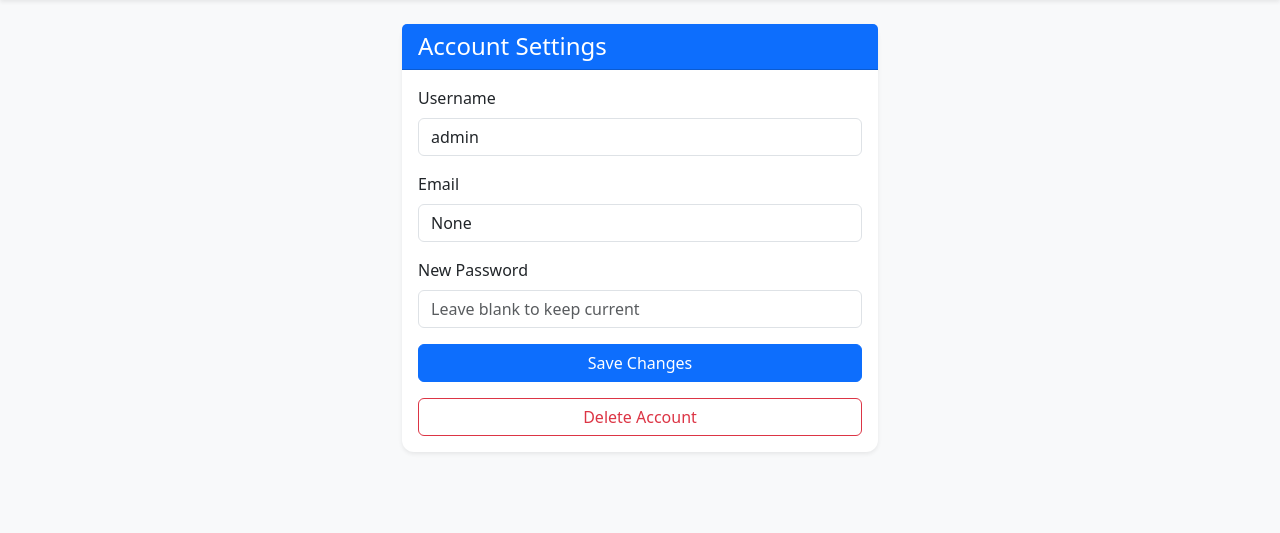
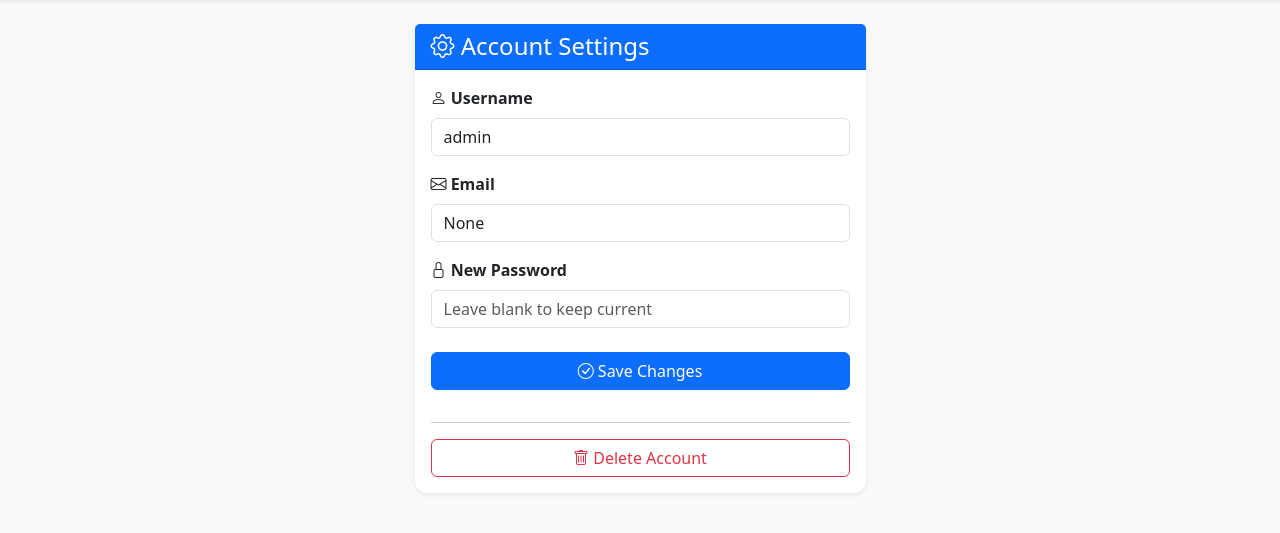
Before and after one commit to SantoshM09/student-marks-recorder, a Flask app: page /account in a window 1280 px wide. Shown: the part 57-590 px from the top of the page. Run offline with Flask 3, Linux system fonts and the light colour scheme; a user stored in the database is signed in; data comes from the database, SQL or seed files in the repository.

Commit message:
updated account.html

```diff
--- a/Templates/account.html
+++ b/Templates/account.html
@@ -1,33 +1,50 @@
 {% extends "base.html" %}
 {% block content %}
-<div class="container mt-4" style="max-width: 500px;">
+<div class="row justify-content-center">
+  <div class="col-md-6 col-lg-5">
     <div class="card shadow-sm">
       <div class="card-header bg-primary text-white">
-            <h4 class="mb-0">Account Settings</h4>
+        <h4 class="mb-0">
+          <i class="bi bi-gear"></i> Account Settings
+        </h4>
       </div>
       <div class="card-body">
         <form method="POST">
           <div class="mb-3">
-                    <label class="form-label">Username</label>
-                    <input type="text" name="username" value="{{ user['username'] }}" class="form-control">
+            <label class="form-label fw-semibold">
+              <i class="bi bi-person"></i> Username
+            </label>
+            <input type="text" name="username" value="{{ user['username'] }}" class="form-control" placeholder="Enter new username">
           </div>
 
           <div class="mb-3">
-                    <label class="form-label">Email</label>
+            <label class="form-label fw-semibold">
+              <i class="bi bi-envelope"></i> Email
+            </label>
             <input type="email" name="email" value="{{ user['email'] }}" class="form-control" placeholder="Add your email">
           </div>
 
-                <div class="mb-3">
-                    <label class="form-label">New Password</label>
+          <div class="mb-4">
+            <label class="form-label fw-semibold">
+              <i class="bi bi-lock"></i> New Password
+            </label>
             <input type="password" name="password" class="form-control" placeholder="Leave blank to keep current">
           </div>
 
-                <button type="submit" class="btn btn-primary w-100">Save Changes</button>
+          <button type="submit" class="btn btn-primary w-100 mb-3">
+            <i class="bi bi-check-circle"></i> Save Changes
+          </button>
         </form>
-            <form method="POST" action="{{ url_for('delete_account') }}" class="mt-3" onsubmit="return confirm('This will permanently delete your account. Continue?');">
-                <button type="submit" class="btn btn-outline-danger w-100">Delete Account</button>
+
+        <hr>
+
+        <form method="POST" action="{{ url_for('delete_account') }}" onsubmit="return confirm('This will permanently delete your account. Continue?');">
+          <button type="submit" class="btn btn-outline-danger w-100">
+            <i class="bi bi-trash"></i> Delete Account
+          </button>
         </form>
       </div>
     </div>
   </div>
+</div>
 {% endblock %}
```
Lines whose indentation alone changed are shown as unchanged.
